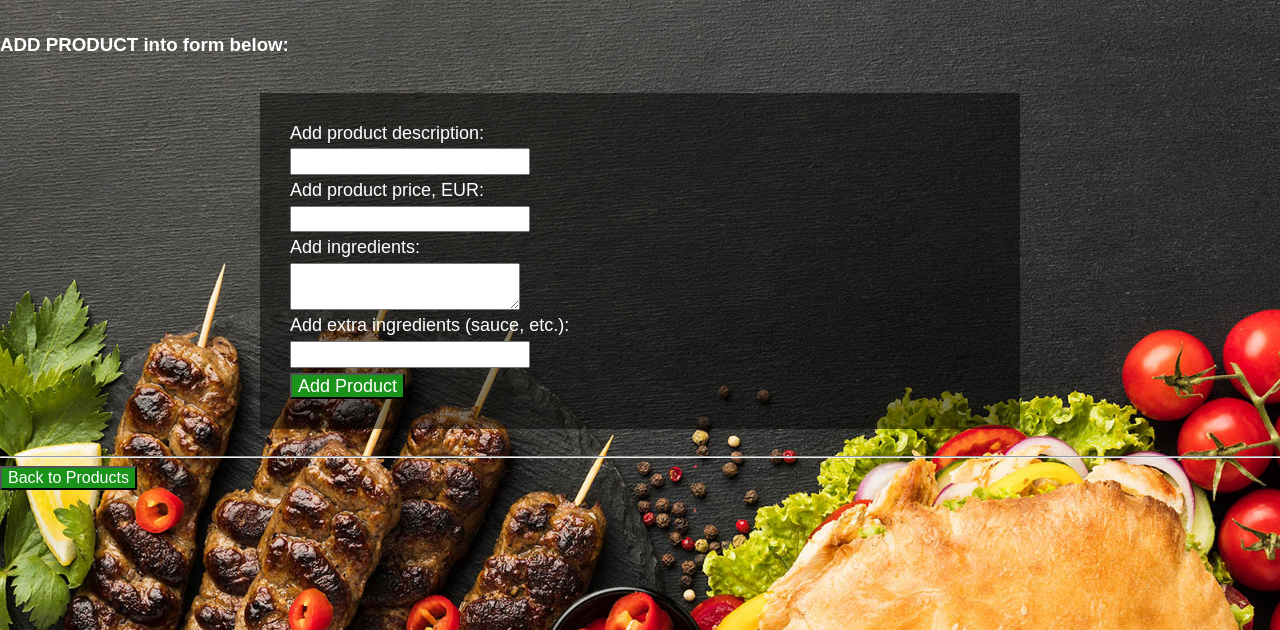
After one commit to GiedriusMar/Kebabine_using_Python_Flask, a Flask app: page /add_product in a window 1280 px wide. The commit adds this page. Shown: the part 170-800 px from the top of the page. Run offline with Flask 3, Linux system fonts and the light colour scheme.

Commit message:
Patobulinta Arnoldo kebabines versija v.1.2

```diff
--- a/kebabine/models.py
+++ b/kebabine/models.py
@@ -11,9 +11,9 @@ from flask_migrate import Migrate
 class Product(db.Model):
     __tablename__ = 'products'
     product_id = db.Column(db.Integer, primary_key=True)
-    product = db.Column(db.String(100), nullable=False, default='Kebabas')
+    product = db.Column(db.String(100), nullable=False, default='Kebab')
     price = db.Column(db.Float, nullable=False, default=10.0)
-    ingredients = db.Column(db.String(250), nullable=True, default='Mesa')
+    ingredients = db.Column(db.String(250), nullable=True, default='Lamb')
     extra = db.Column(db.String(150), nullable=False)
     created_date = db.Column(db.DateTime, default=datetime.now(), nullable=True)
 
--- a/kebabine/routes.py
+++ b/kebabine/routes.py
@@ -6,8 +6,8 @@ names = ['Jonas', 'Antanas', 'Petras', 'Viktoras']
 
 
 @app.route("/")
-def home():
-    return render_template("home.html")
+def index():
+    return render_template("index.html")
 
 @app.route("/products")
 def products():
@@ -18,15 +18,24 @@ def products():
 def contacts():
     return render_template("contacts.html")
 
-# @app.route("/product")
-# def product():
-#     return render_template("product.html")
+@app.route("/add_product", methods=['GET', 'POST'])
+def add_product():
+    if request.method == 'POST':
+        product = request.form['product']
+        price = float(request.form['price'])
+        ingredients = request.form.get('ingredients')
+        extra = request.form['extra']
+        new_product = Product(product=product, price=price, ingredients=ingredients, extra=extra)
+        db.session.add(new_product)
+        db.session.commit()
+        return redirect(url_for('products'))
+    return render_template('add_product.html')
 
-@app.route("/products/1")
-def product(id=1):
+
+@app.route("/products/<int:id>")
+def product(id):
     one_product = Product.query.get(id)
-    all_products = Product.query.all()
-    return render_template("products.html", products=all_products, product=one_product)
+    return render_template("product.html", product=one_product)
 
 
 @app.route("/products/<int:id>/delete")
--- a/kebabine/static/style.css
+++ b/kebabine/static/style.css
@@ -4,13 +4,20 @@ body {
     background: url('images/kebab-shop-bg.jpg') no-repeat center center fixed;
     background-size: cover;
 }
-.navbar {
+.main-logo{
+    max-width: 150px;
+    padding: 1rem;
+}
+
+nav div {
     display: flex;
     justify-content: center;
     background-color: rgba(0, 0, 0, 0.5);
     padding: 1rem;
+    padding-top: 10px;
     position: fixed;
     width: 100%;
+    height: 96px;
     top: 0;
     left: 0;
 }
@@ -20,9 +27,11 @@ body {
     padding: 14px 20px;
     text-decoration: none;
     font-size: 17px;
+    margin-top: 30px;
 }
 .navbar a:hover {
     background-color: rgba(255, 255, 255, 0.3);
+    max-height: 1rem;
 }
 h3 {
     color:white;
@@ -32,21 +41,67 @@ h3 {
 
 .table {
     color:white;
-    margin: 50px 0 0 50px;
+    width: 70%;
+    margin: auto;
+    border-collapse: collapse;
+}
+thead{
+    text-align: center;
+}
+th, td{
+    border: solid 2px white;
+    height: 2rem;
+    padding-left: 10px;
+}
+.price {
+text-align: center;
 }
 a {
     color:lightyellow;
     font-weight: bold;
     text-decoration: none;
 }
-p {
+section {
+    margin-left: 50px;
     color:white;
     font-weight: normal;
     font-size: 18px;
-    display: flex;
-    justify-content: space-evenly;
+    display: block;
+    /*display: flex;
+    justify-content: space-evenly;*/
 }
 .btn {
   background-color: #199319;
   color: white;
 }
+.redbtn {
+  background-color: red;
+  color: white;
+}
+}
+.product {
+    color:white;
+    font-weight: normal;
+    font-size: 18px;
+    margin-left: 100px;
+    margin-top: 100px;
+}
+.contacts {
+    text-align: center;
+}
+form{
+    max-width: 700px;
+    background-color: rgba(0, 0, 0, 0.5);
+    color: white;
+    font-weight: normal;
+    font-size: 18px;
+    margin: auto;
+    padding: 30px 30px;
+}
+label, input{
+    display: block;
+    margin-bottom: 5px;
+}
+input#price {
+max-width 30%
+}
--- /dev/null
+++ b/kebabine/templates/add_product.html
@@ -0,0 +1,29 @@
+{% extends "base.html" %}
+
+{% block content %}
+<br>
+    <h3>ADD PRODUCT into form below:</h3>
+<br>
+<form action="{{ url_for('add_product') }}", method="POST">
+    <div class="form-add-product">
+        <label for="product">Add product description:</label>
+        <input type="text" class="form-input" id="product" name="product">
+    </div>
+    <div class="form-add-product">
+        <label for="price">Add product price, EUR:</label>
+        <input type ="number" class ="form-input" name="price" id="price" step="0.01">
+    </div>
+    <div class="form-add-product">
+        <label for="ingredients">Add ingredients:</label>
+        <textarea class="form-input" name="ingredients" id="ingredients" rows="2"></textarea>
+    </div>
+    <div class="form-add-product">
+        <label for="extra">Add extra ingredients (sauce, etc.):</label>
+        <input type="text" class="form-input" id="extra" name="extra">
+    </div>
+    <button type="submit" class="btn">Add Product</button>
+</form>
+    <br>
+    <hr>
+    <a href="{{ url_for('products') }}"> <button class="btn">Back to Products</button></a>
+{% endblock %}
--- a/kebabine/templates/base.html
+++ b/kebabine/templates/base.html
@@ -4,21 +4,26 @@
     <meta charset="UTF-8">
     <meta name="viewport" content="width=device-width, initial-scale=1.0">
     <title>ARNOLDO KEBABINE</title>
-    <link rel="stylesheet" href="https://cdnjs.cloudflare.com/ajax/libs/normalize/8.0.1/normalize.min.css" integrity="sha512-NhSC1YmyruXifcj/KFRWoC561YpHpc5Jtzgvbuzx5VozKpWvQ+4nXhPdFgmx8xqexRcpAglTj9sIBWINXa8x5w==" crossorigin="anonymous" referrerpolicy="no-referrer" />
-    <link rel="stylesheet" href="static/style.css">
+    <link rel="stylesheet" href="https://cdnjs.cloudflare.com/ajax/libs/normalize/8.0.1/normalize.min.css">
+    <link rel="stylesheet" href="/static/style.css">
 </head>
+<body>
 <header>
     <nav class="navbar">
-        <a href="/">Home</a>
-        <a href="{{ url_for('products') }}">Products</a>
-        <a href="{{ url_for('contacts') }}">Contacts</a>
+        <img class="main-logo" src="static/images/logo-white.png" alt="Arnoldo-kebabine-logo">
+        <div>
+            <a href="/">Home</a>
+            <a href="{{ url_for('products') }}">Products</a>
+            <a href="{{ url_for('add_product') }}">Add Product</a>
+            <a href="{{ url_for('contacts') }}">Contacts</a>
+
+
+        </div>
     </nav>
 </header>
-
-<body>
-    <div class="container">
-        {% block content %}
-        {% endblock %}
+    <hr>
+    <div class="content">
+        {% block content %} {% endblock %}
     </div>
 </body>
 </html>
```
Also changed, not shown: kebabine/templates/contacts.html (+7 -3 lines), kebabine/templates/home.html (deleted, +0 -24 lines), kebabine/templates/index.html (added, +20 -0 lines), kebabine/templates/product.html (+10 -7 lines), kebabine/templates/products.html (+12 -12 lines), manage.py (+25 -10 lines).
